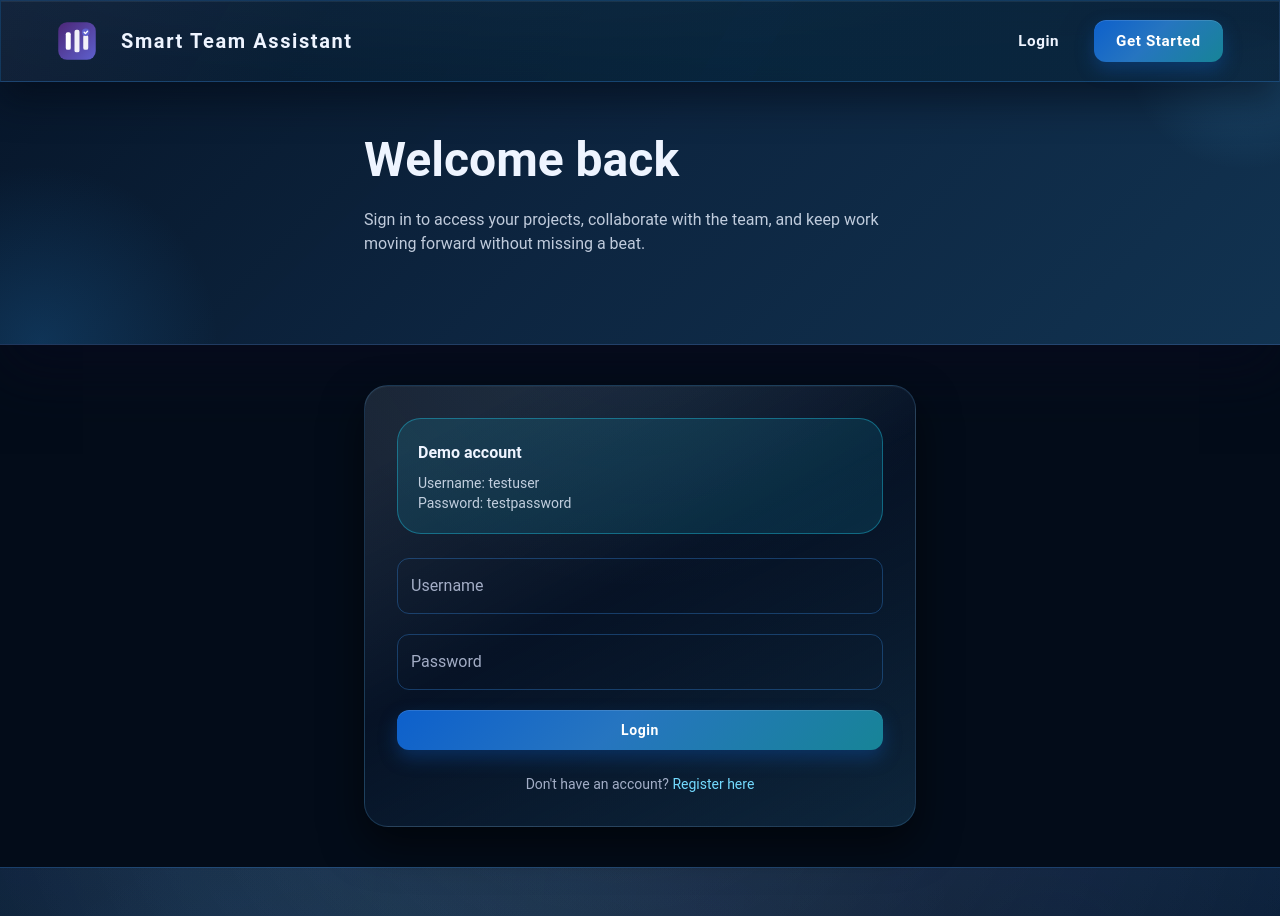
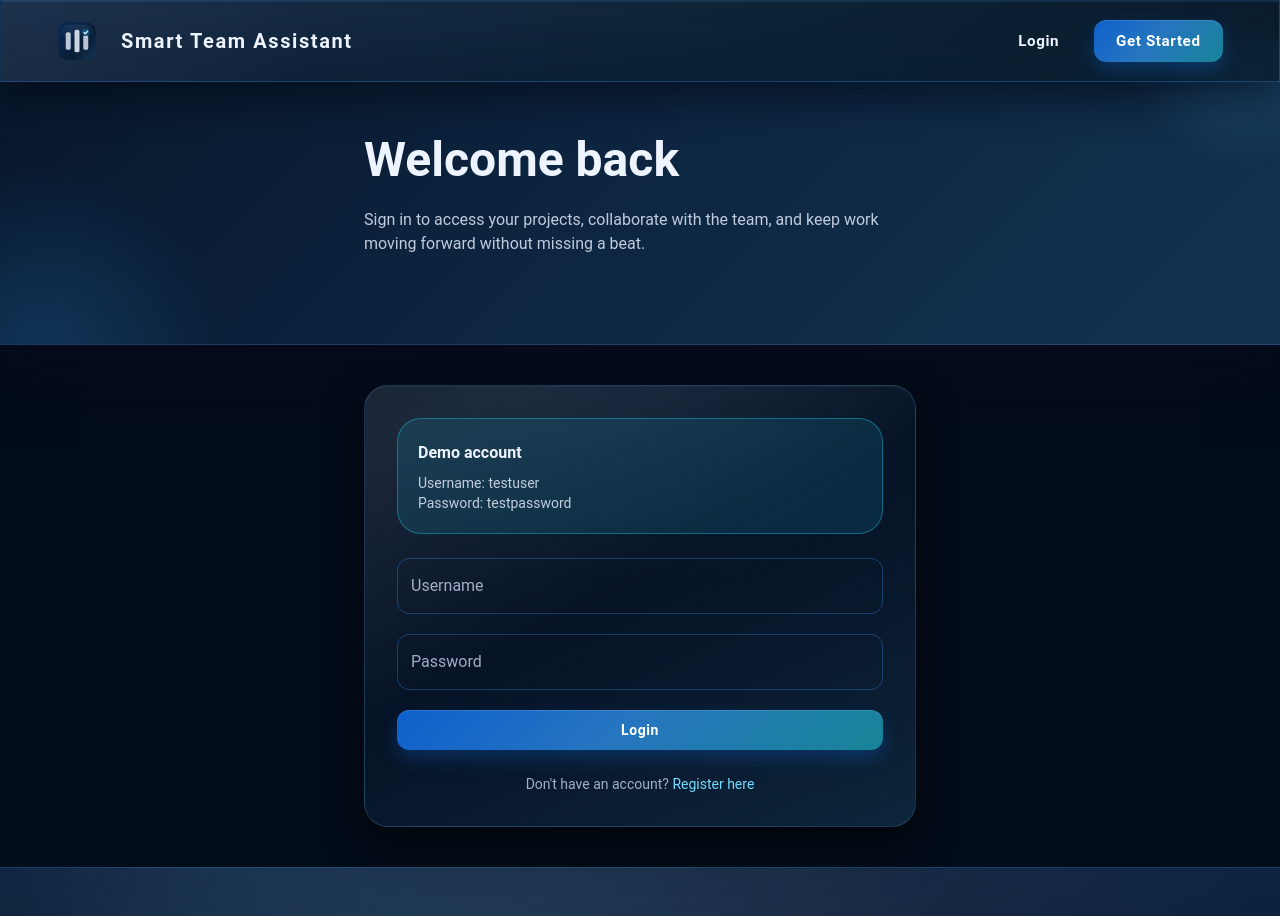
Before and after one commit to prbyl0809/smart_team_assistant, a React (Vite) app in the folder frontend/: page /login in a window 1280 px wide. Built offline with nearby package versions, Linux system fonts and the light colour scheme.

Commit message:
Add new icon

```diff
--- a/frontend/index.html
+++ b/frontend/index.html
@@ -2,7 +2,7 @@
 <html lang="en">
   <head>
     <meta charset="UTF-8" />
-    <link rel="icon" type="image/svg+xml" href="/logo-icon-gradient.svg" />
+    <link rel="icon" type="image/svg+xml" href="/logo-icon-blue-gradient.svg" />
     <meta name="viewport" content="width=device-width, initial-scale=1.0" />
     <title>Smart Assistant</title>
   </head>
--- a/frontend/src/shared/components/Navbar.tsx
+++ b/frontend/src/shared/components/Navbar.tsx
@@ -27,7 +27,7 @@ export default function Navbar() {
         <Box display="flex" alignItems="center" gap={3}>
           <Box
             component="img"
-            src="/logo-icon-gradient.svg"
+            src="/logo-icon-blue-gradient.svg"
             alt="Project Manager Logo"
             height={40}
           />
--- a/frontend/src/shared/styles/colors.ts
+++ b/frontend/src/shared/styles/colors.ts
@@ -37,7 +37,8 @@ export const colors = {
   },
   effects: {
     ray: "linear-gradient(195deg, rgba(86, 171, 255, 0.12) 0%, rgba(20, 61, 99, 0) 45%)",
-    depth: "linear-gradient(180deg, rgba(2, 18, 44, 0.55) 0%, rgba(3, 12, 25, 0.92) 70%, #020712 100%)",
+    depth:
+      "linear-gradient(180deg, rgba(2, 18, 44, 0.55) 0%, rgba(3, 12, 25, 0.92) 70%, #020712 100%)",
   },
   status: {
     backlog: "#707275",
--- a/frontend/src/theme.ts
+++ b/frontend/src/theme.ts
@@ -142,7 +142,7 @@ const theme = createTheme({
           backgroundColor: "rgba(3, 10, 20, 0.6)",
           backgroundImage: `
             linear-gradient(118deg, rgba(255, 255, 255, 0.035) 0%, rgba(3, 10, 20, 0.02) 25%),
-            linear-gradient(120deg, rgba(14, 35, 62, 0.6) 0%, rgba(10, 52, 82, 0.54) 58%, rgba(15, 48, 78, 0.58) 100%)
+            linear-gradient(120deg, rgba(41, 73, 117, 0.4) 0%, rgba(14, 50, 75, 0.4) 58%, rgba(12, 36, 58, 0.4) 100%)
           `,
           backdropFilter: "blur(20px)",
           borderBottom: "1px solid rgba(60, 157, 255, 0.28)",
```
Also changed, not shown: frontend/public/logo-icon-blue-gradient.svg (added).
